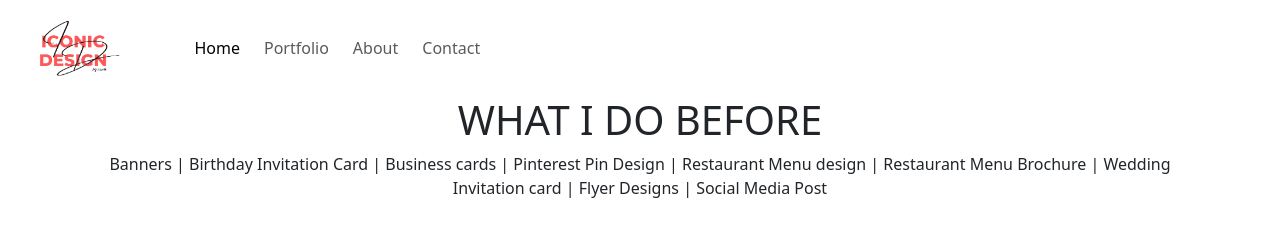
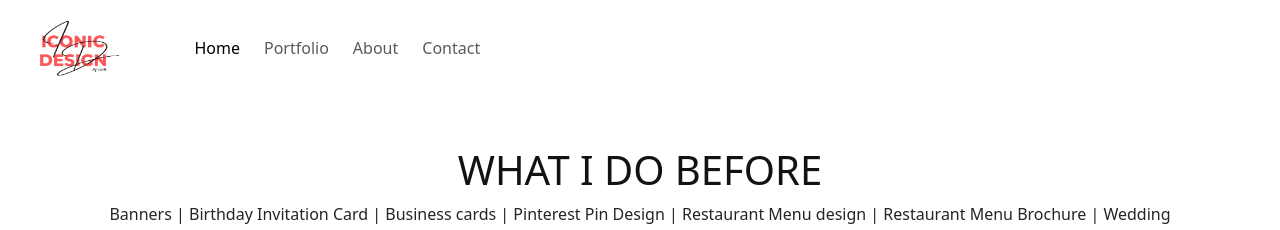
Before and after one commit to dhar0016/portfolio, a plain HTML site: page portfolio.html in a window 1280 px wide. Shown: the top 230 px of the page. Drawn offline with nearby package versions, Linux system fonts and the light colour scheme.

Commit message:
add properties for main text - heading and sub

```diff
--- a/css/about.css
+++ b/css/about.css
@@ -1,3 +1,8 @@
 section.about-sec{
     min-height: 100vh;
 }
+
+section.about-sec h1{
+    color: #121212;
+    margin-top: 50px;
+}
```
